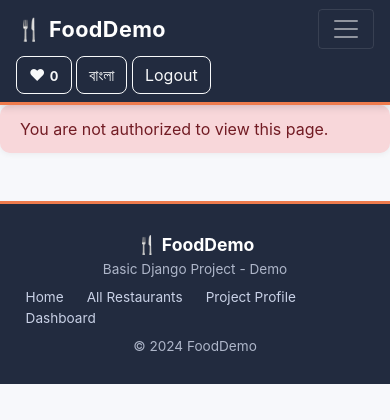
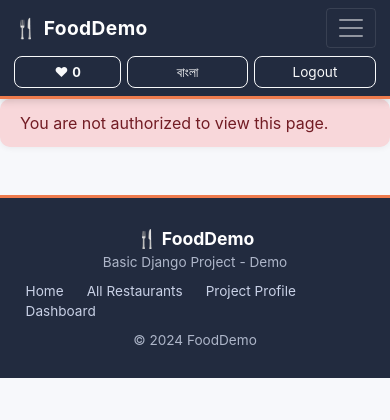
Before and after one commit to rosan777/RsnFood, a Django app: page /user/cart in a window 390 px wide. Shown: the top 420 px of the page. Run offline with Django 5.2, Linux system fonts and the light colour scheme; the visitor is signed in with stand-in values (Sample User, id 1); some libraries are stand-ins or nearby versions.

Commit message:
Tidy the phone top bar: brand and menu on one row, buttons evenly spaced below

```diff
--- a/rsnfoods/templates/base.html
+++ b/rsnfoods/templates/base.html
@@ -69,7 +69,7 @@
           </li>
         </ul>
       </div>
-      <div class="">
+      <div class="nav-actions">
         <div class="dropdown d-inline-block fav-wrap">
           <button type="button" class="btn btn-outline-light fav-toggle" data-toggle="dropdown" aria-haspopup="true" aria-expanded="false" title="{{ t.favorites }}">&#9829; <span id="fav-count" class="fav-count">0</span></button>
           <div class="dropdown-menu dropdown-menu-right fav-menu" id="fav-menu" data-empty="{{ t.no_favorites }}"></div>
@@ -189,7 +189,16 @@
     @media (max-width: 767px) {
       body { overflow-x: hidden; }
       .table { display: block; overflow-x: auto; white-space: nowrap; }
-      .navbar .btn { margin-top: 6px; }
+      /* phone top bar: brand and menu button on the first row, one tidy row of buttons below */
+      .navbar { padding: 0.5rem 0.9rem; }
+      .navbar-brand { order: 1; font-size: 1.2rem; margin-right: 0; }
+      .navbar-toggler { order: 2; border-color: rgba(255, 255, 255, 0.55); padding: 0.25rem 0.55rem; }
+      .navbar .nav-actions { order: 3; width: 100%; display: flex; align-items: center; gap: 6px; margin-top: 8px; }
+      .navbar .nav-actions .fav-wrap { display: block !important; flex: 1; }
+      .navbar .nav-actions .btn { width: 100%; padding: 0.3rem 0.4rem; font-size: 0.85rem; margin: 0; }
+      .navbar .nav-actions > .btn { flex: 1; width: auto; }
+      .navbar .nav-actions > a:not(.btn) { flex: none; padding: 0 6px; line-height: 1; }
+      .navbar .navbar-collapse { order: 4; }
       .site-footer .footer-links a { display: inline-block; margin: 0 0.5rem 0.3rem; }
       .container, .container-xxl { padding-left: 16px; padding-right: 16px; }
       .display-3 { font-size: 2.2rem; }
```
